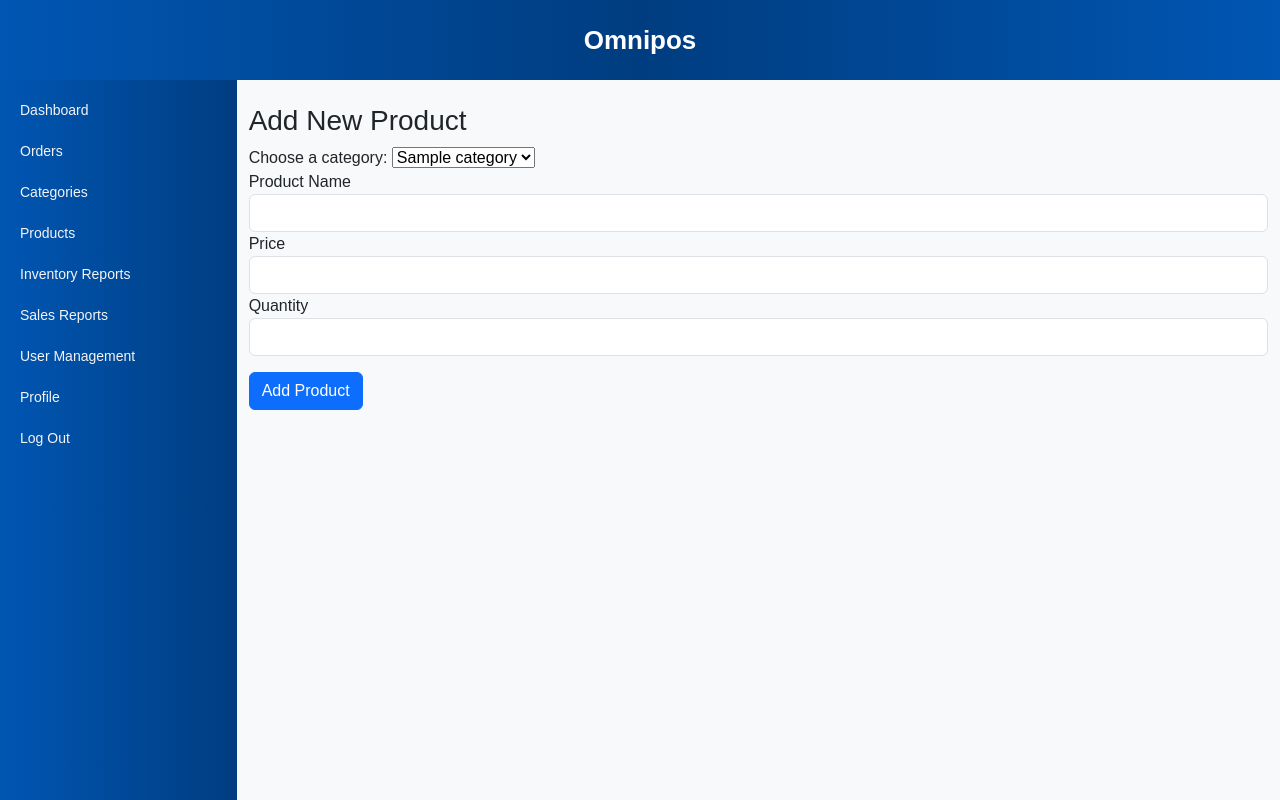
After one commit to leah-mumbi/omnipos, a PHP site: page /new_product.php in a window 1280 px wide. The commit adds this page. Run offline with PHP 8.4, Linux system fonts and the light colour scheme; the visitor is signed in with stand-in values (Sample User, id 1); tables that the repository leaves empty or names only in its code hold one stand-in row (values such as "Sample post").

Commit message:
add new product

```diff
--- /dev/null
+++ b/new_product.php
@@ -0,0 +1,87 @@
+<?php
+include "header.php";
+include "config.php";
+session_start();
+
+// Check if the user is logged in
+if (!isset($_SESSION["login_user"])) {
+    header("location: login.php");
+    exit();
+}
+$sql = "SELECT * from categories";
+$result = mysqli_query($db, $sql);
+
+// Initialize variables to store form data and messages
+$name = "";
+$error = "";
+$success = "";
+
+// Check if the form was submitted
+if ($_SERVER["REQUEST_METHOD"] == "POST") {
+    // Retrieve and sanitize form data
+    $category = mysqli_real_escape_string($db, $_POST["category"]);
+    $name = mysqli_real_escape_string($db, $_POST["name"]);
+    $price = mysqli_real_escape_string($db, $_POST["price"]);
+    $quantity = mysqli_real_escape_string($db, $_POST["quantity"]);
+
+
+
+
+    // Prepare the SQL insert query
+    $sql = "INSERT INTO `products` (`name`, `category`, `price`, `quantity`) VALUES ('$name', '$category', '$price', '$quantity')";
+
+
+    // Execute the query and check for success
+    if (mysqli_query($db, $sql)) {
+        $_SESSION["success"] = "New product added successfully!";
+        header("location: products.php");
+        exit();
+    } else {
+        $_SESSION["error"] = "Error: " . mysqli_error($db);
+        header("location: products.php");
+        exit();
+    }
+}
+
+?>
+
+<main class="bg-light">
+    <div class="container py-4">
+        <h3>Add New Product</h3>
+
+        <!-- Product addition form -->
+        <form action="" method="post">
+            <div class="form-group">
+
+                <label for="category">Choose a category:</label>
+                <select name="category" id="category">
+                    <?php
+                    if ($result && mysqli_num_rows($result) > 0) {
+                        while ($row = mysqli_fetch_assoc($result)) {
+                            echo "<option value=\"{$row['id']}\">{$row['name']}</option>";
+                        }
+                    } else {
+                        echo "<option value=''>No categories available</option>"; // Handle case with no categories
+                    }
+                    ?>
+                </select>
+            </div>
+            <div class="form-group">
+                <label for="name">Product Name</label>
+                <input type="text" name="name" class="form-control" required>
+            </div>
+            <div class="form-group">
+                <label for="price">Price</label>
+                <input type="text" name="price" class="form-control" required>
+            </div>
+            <div class="form-group">
+                <label for="quantity">Quantity</label>
+                <input type="text" name="quantity" class="form-control" required>
+            </div>
+
+            <button type="submit" class="btn btn-primary mt-3">Add Product</button>
+        </form>
+    </div>
+</main>
+
+<?php include "footer.php"; ?>
--- a/products.php
+++ b/products.php
@@ -6,7 +6,6 @@ if (!isset($_SESSION["login_user"])) {
     header("location: login.php");
 }
 
-// $sql = "INSERT INTO `products` ( `name`, `category`, `price`, `quantity`) VALUES ('Xiaomi Redmi 12(4+128)', '1', '13399', '10')"
 $sql = "SELECT * from products";
 $result = mysqli_query($db, $sql);
 ?>
@@ -15,7 +14,7 @@ $result = mysqli_query($db, $sql);
     <section class="row m-auto">
             <div class="d-flex justify-content-between align-items-center mb-3">
                 <h3>All Products</h3>
-                <a href="new_category.php" class="btn btn-success">New Product</a>
+                <a href="new_product.php" class="btn btn-success">New Product</a>
             </div>
             <table class="table table-striped table-hover">
                 <thead>
```
